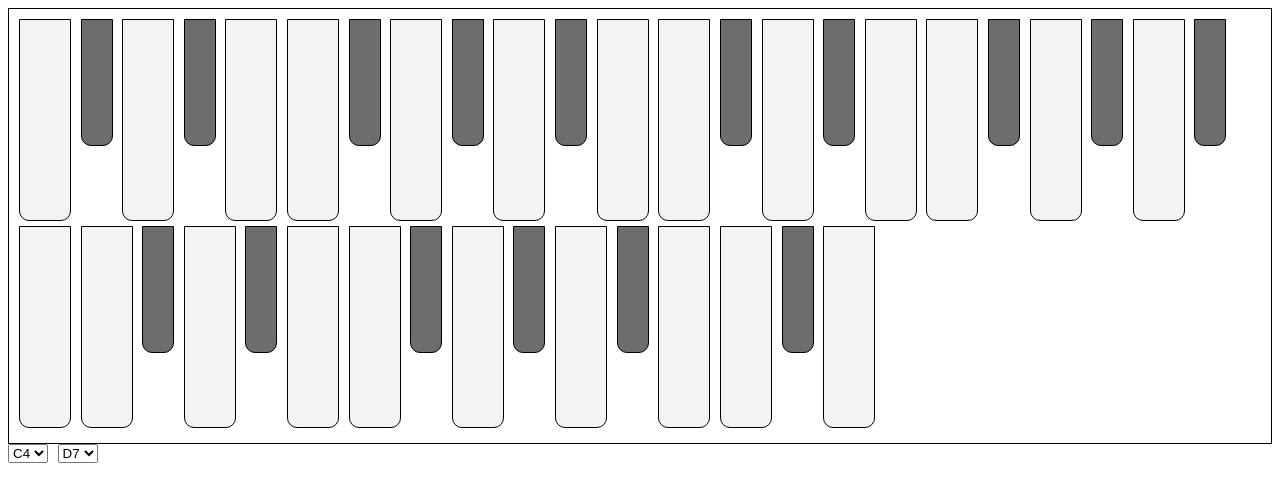
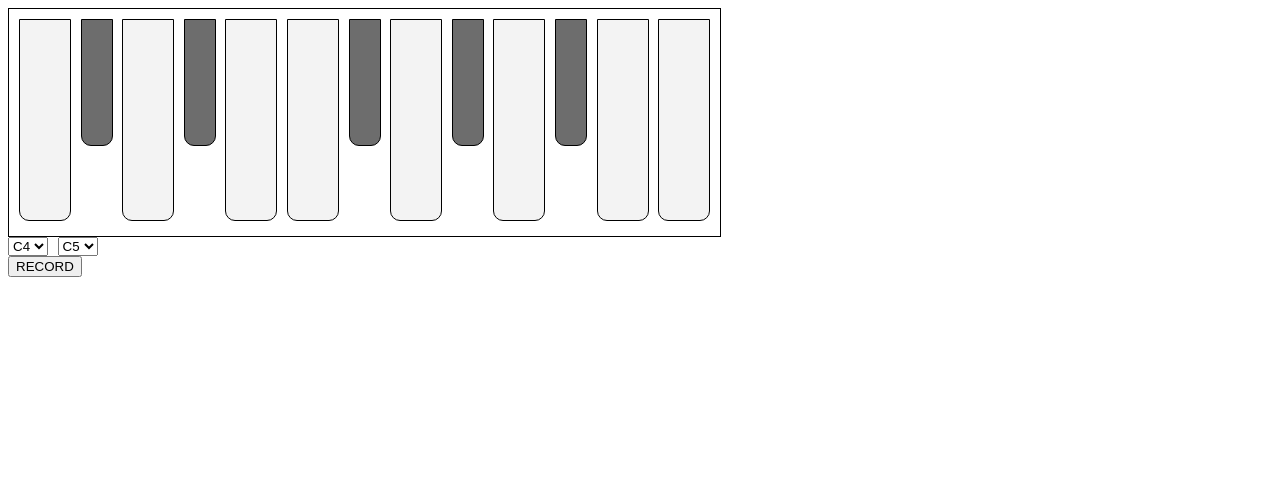
Before and after one commit to dbhardwa/piano-looping-station, a website built with webpack: page src/index.html in a window 1280 px wide. Built offline with nearby package versions, Linux system fonts and the light colour scheme.

Commit message:
Added dynamic piano keys based on range selected, object app formatting, and babel support

```diff
--- a/src/index.html
+++ b/src/index.html
@@ -4,6 +4,8 @@
   <head>
     <meta charset="utf-8">
     <title>Tone Experiments</title>
+    <meta name="viewport" content="width=device-width, initial-scale=1, viewport-fit=cover">
+    <meta name="description" content="Piano app with more features incoming...">
   </head>
   <body>
     <!-- <div>Piano</div> -->
@@ -14,5 +16,7 @@
       <select id="startRange"></select>
       <select id="endRange"></select>
     </div>
+
+    <button id="record">RECORD</button>
   </body>
 </html>
--- a/src/index.js
+++ b/src/index.js
@@ -26,32 +26,91 @@ var synth = new Tone.Synth({
 
 
 
-// Default values for first and last note.
-var startNote = 'C4',
-    endNote = 'D7';
+// // Default values for first and last note.
+// var startNote = 'C4',
+//     endNote = 'D7',
+// 		pianoRange = [];
+//
+// // startRange and endRange <select> DOM Elements.
+// var startRangeSelect = document.getElementById('startRange'),
+//     endRangeSelect = document.getElementById('endRange');
+//
+// // Initializes the select range fields.
+// setPianoRangeFields(startNote, endNote, startRangeSelect, endRangeSelect, musicalAlphabet);
+//
+// document.getElementById('startRange').addEventListener('change', (e) => {
+//   startNote = e.target.value;
+//   setPianoRangeFields(startNote, endNote, startRangeSelect, endRangeSelect, musicalAlphabet);
+// 	pianoRange = createPianoRangeArray(startNote, endNote, musicalAlphabet);
+// });
+//
+// document.getElementById('endRange').addEventListener('change', (e) => {
+//   endNote = e.target.value;
+//   setPianoRangeFields(startNote, endNote, startRangeSelect, endRangeSelect, musicalAlphabet);
+// 	pianoRange = createPianoRangeArray(startNote, endNote, musicalAlphabet);
+// });
 
+// const musicalAlphabet = ['C', 'D', 'E', 'F', 'G', 'A', 'B'];
+
+const PianoApp = {
+	musicalAlphabet: ['C', 'D', 'E', 'F', 'G', 'A', 'B'],
+	// Default start and end notes.
+	startNote: "C4",
+	endNote: "C5",
+
+	init: function() {
+		this.loadNoteRanges();
+		this.loadPiano();
+		this.bindEvents();
+	},
+
+	updateRangesAndPiano: function() {
+		this.loadNoteRanges();
+		this.loadPiano();
+	},
+
+	bindEvents: function() {
+		// Note range <select> options.
+		document.getElementById('startRange').addEventListener('change', (e) => {
+			this.startNote = e.target.value;
+			this.updateRangesAndPiano();
+		});
+
+		document.getElementById('endRange').addEventListener('change', (e) => {
+		  this.endNote = e.target.value;
+			this.updateRangesAndPiano();
+		});
+
+		// Piano keys events for triggering and terminating sounds.
+		document.getElementById('piano').addEventListener('mousedown', (e) => {
+			if (e.target.id !== "piano") {
+				synth.triggerAttack(e.target.id);
+				console.log('Playing note: ' + e.target.id);
+			}
+		});
+
+		document.getElementById('piano').addEventListener('mouseup', (e) => {
+			// Needs another event to account for mouse leaving.
+			if (e.target.id !== "piano") {
+				synth.triggerRelease();
+			}
+		});
+
+	},
+
+	loadNoteRanges: function() {
 		// startRange and endRange <select> DOM Elements.
 		var startRangeSelect = document.getElementById('startRange'),
 		    endRangeSelect = document.getElementById('endRange');
 
-// Initializes the select range fields.
-setPianoRangeFields(startNote, endNote, startRangeSelect, endRangeSelect, musicalAlphabet);
+		setPianoRangeFields(this.startNote, this.endNote, startRangeSelect, endRangeSelect, this.musicalAlphabet);
+	},
 
-document.getElementById('startRange').addEventListener('change', (e) => {
-  startNote = e.target.value;
-  setPianoRangeFields(startNote, endNote, startRangeSelect, endRangeSelect, musicalAlphabet);
-});
-
-document.getElementById('endRange').addEventListener('change', (e) => {
-  endNote = e.target.value;
-  setPianoRangeFields(startNote, endNote, startRangeSelect, endRangeSelect, musicalAlphabet);
-});
-
-
-// NEXT THING TODO: SET THE RUN THE FUNCTION THAT RESETS THE PIANO RANGE KEYS SO IT BECOMES RESPONSIVE.\
+	loadPiano: function() {
+		var pianoRange = [];
 
 		// Builds the pianoRange array to capture all notes from the first to last.
-var pianoRange = createPianoRangeArray(startNote, endNote, musicalAlphabet);
+		pianoRange = createPianoRangeArray(this.startNote, this.endNote, this.musicalAlphabet);
 		console.log(pianoRange);
 
 		var pianoKeys = ``;
@@ -65,27 +124,150 @@ pianoRange.forEach((currentNote) => {
 		});
 
 		document.getElementById('piano').innerHTML = pianoKeys;
+	}
+}
+
+PianoApp.init();
+
+
+// var time = 0;
+// setInterval(() => {
+// 	time++;
+// 	if (time === 5000) {
+// 		console.log('5 sec is up');
+// 	}
+// }, 1);
+
+
+var start = Date.now();
+var millis;
+
+setInterval(function() {
+  millis = Date.now() - start;
+  // console.log("ms elapsed = " + Math.floor(millis/1));
+}, 1);
 
 
 
-document.getElementById('piano').addEventListener('mousedown', (e) => {
-  if (e.target.id !== "piano") {
-    synth.triggerAttack(e.target.id);
-    console.log('Playing note: ' + e.target.id);
-  }
-});
-
-document.getElementById('piano').addEventListener('mouseup', (e) => {
-  if (e.target.id !== "piano") {
-    synth.triggerRelease();
-  }
-});
-
-
-
-
-
-
+// class LoadNoteRanges {
+// 	constructor() {
+// 		if (!instance) {
+// 			instance = this;
+// 		}
+//
+// 		const musicalAlphabet = ['C', 'D', 'E', 'F', 'G', 'A', 'B'];
+//
+// 		// startRange and endRange <select> DOM Elements.
+// 		var startRangeSelect = document.getElementById('startRange'),
+// 		    endRangeSelect = document.getElementById('endRange');
+//
+// 		var startNote = 'C4',
+// 		    endNote = 'D7',
+// 				pianoRange = [];
+//
+// 		setPianoRangeFields(startNote, endNote, startRangeSelect, endRangeSelect, musicalAlphabet);
+//
+//
+//
+// 		this.mountPianoKeys(createPianoRangeArray(startNote, endNote, musicalAlphabet));
+//
+// 		return instance;
+// 	}
+//
+// }
+//
+//
+// // Builds the pianoRange array to capture all notes from the first to last.
+// pianoRange = createPianoRangeArray(startNote, endNote, musicalAlphabet);
+// console.log(pianoRange);
+//
+// var pianoKeys = ``;
+//
+// pianoRange.forEach((currentNote) => {
+//   if (currentNote[1] === "#") {
+//     pianoKeys += `<div class="blackKey pianoKeys" id="${currentNote}"></div> \n`;
+//   } else {
+//     pianoKeys += `<div class="whiteKey pianoKeys" id="${currentNote}"></div> \n`;
+//   }
+// });
+//
+// document.getElementById('piano').innerHTML = pianoKeys;
+//
+//
+//
+// document.getElementById('piano').addEventListener('mousedown', (e) => {
+//   if (e.target.id !== "piano") {
+//     synth.triggerAttack(e.target.id);
+//     console.log('Playing note: ' + e.target.id);
+//   }
+// });
+//
+// document.getElementById('piano').addEventListener('mouseup', (e) => {
+//   if (e.target.id !== "piano") {
+//     synth.triggerRelease();
+//   }
+// });
+//
+//
+//
+//
+//
+// // function init() {
+// // 	setPianoRangeFields(startNote, endNote, startRangeSelect, endRangeSelect, musicalAlphabet);
+// // 	pianoRange = createPianoRangeArray(startNote, endNote, musicalAlphabet);
+// // 	pianoRange.forEach((currentNote) => {
+// // 	  if (currentNote[1] === "#") {
+// // 	    pianoKeys += `<div class="blackKey pianoKeys" id="${currentNote}"></div> \n`;
+// // 	  } else {
+// // 	    pianoKeys += `<div class="whiteKey pianoKeys" id="${currentNote}"></div> \n`;
+// // 	  }
+// // 	});
+// //
+// // 	document.getElementById('piano').innerHTML = pianoKeys;
+// // }
+//
+// class LoadPiano {
+// 	constructor() {
+// 		if (!instance) {
+// 			instance = this;
+// 		}
+//
+// 		const musicalAlphabet = ['C', 'D', 'E', 'F', 'G', 'A', 'B'];
+//
+// 		// startRange and endRange <select> DOM Elements.
+// 		var startRangeSelect = document.getElementById('startRange'),
+// 		    endRangeSelect = document.getElementById('endRange');
+//
+// 		this.mountPianoKeys(createPianoRangeArray(startNote, endNote, musicalAlphabet));
+//
+// 		return instance;
+// 	}
+//
+// 	mountPianoKeys(pianoRange) {
+// 		let pianoKeys = ``;
+//
+// 		pianoRange.forEach((currentNote) => {
+// 			if (currentNote[1] === "#") {
+// 				pianoKeys += `<div class="blackKey pianoKeys" id="${currentNote}"></div> \n`;
+// 			} else {
+// 				pianoKeys += `<div class="whiteKey pianoKeys" id="${currentNote}"></div> \n`;
+// 			}
+// 		});
+//
+// 		document.getElementById('piano').addEventListener('mousedown', (e) => {
+// 		  if (e.target.id !== "piano") {
+// 		    synth.triggerAttack(e.target.id);
+// 		    console.log('Playing note: ' + e.target.id);
+// 		  }
+// 		});
+//
+// 		document.getElementById('piano').addEventListener('mouseup', (e) => {
+// 		  if (e.target.id !== "piano") {
+// 		    synth.triggerRelease();
+// 		  }
+// 		});
+// 	}
+// }
 
 
 /*
--- a/src/scss/main.scss
+++ b/src/scss/main.scss
@@ -14,6 +14,9 @@ body {
   border: 1px solid black;
   padding: 10px;
   width: fit-content;
+  // max-width: 500px;
+  // height: 300px;
+  // overflow:hidden;
 }
 
 .whiteKey {
```
Also changed, not shown: .babelrc (added). Lines whose indentation alone changed are shown as unchanged.
